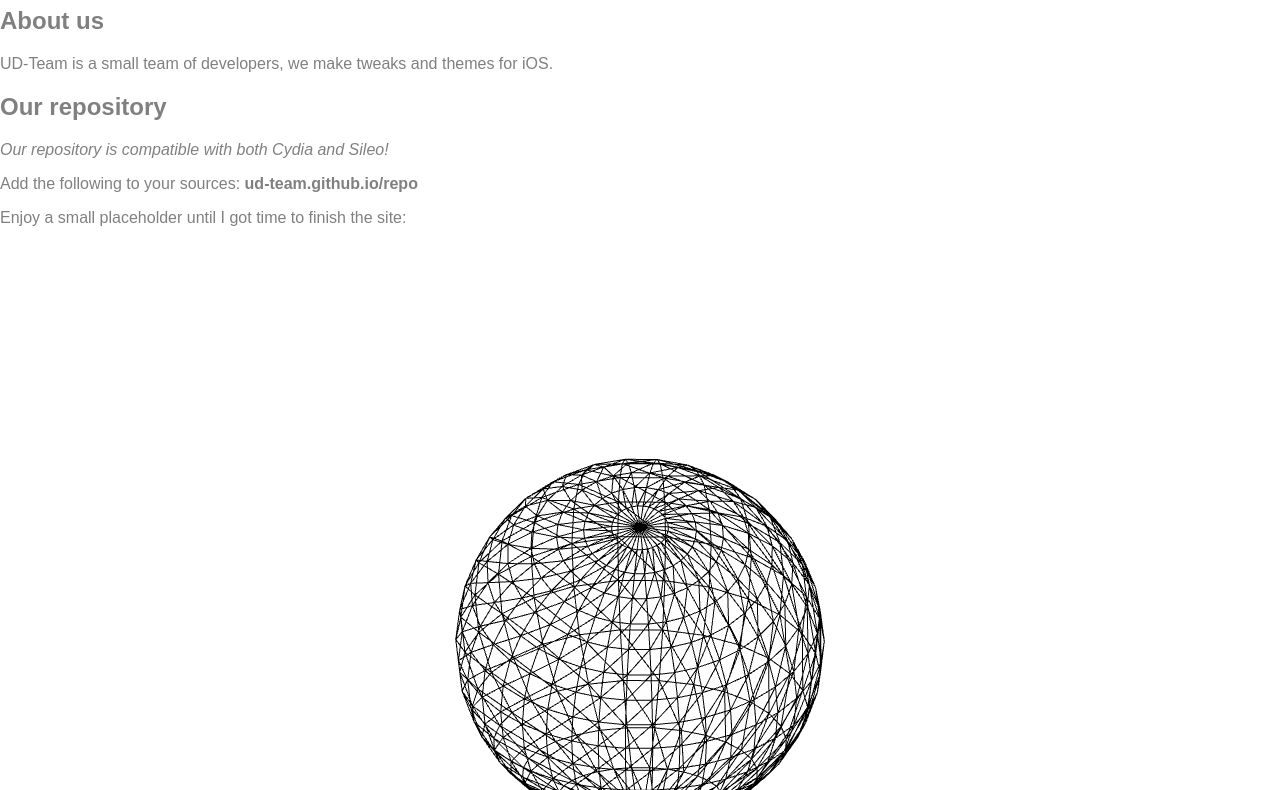
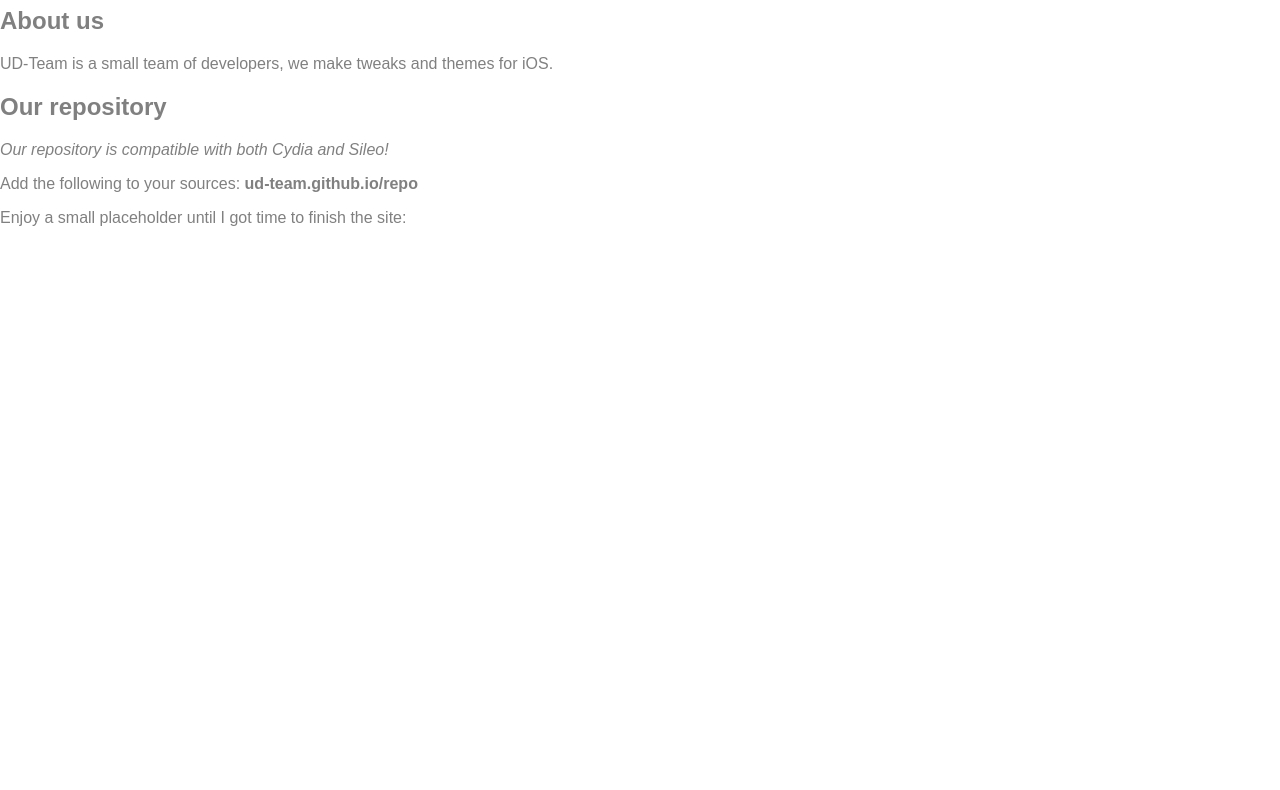
Before and after one commit to ud-team/ud-team.github.io, a plain HTML site: page index.html in a window 1280 px wide. Shown: the part 121-911 px from the top of the page. After the commit the page ends 800 px from the top, so only its background shows below. Drawn offline with nearby package versions, Linux system fonts and the light colour scheme; animation ran at ten frames a second.

Commit message:
Remove placeholder

```diff
--- a/index.html
+++ b/index.html
@@ -2,7 +2,6 @@
 <html>
 	<head>
 		<title>UD-Team's official site!</title>
-		<meta charset="utf-8">
 		<link rel="stylesheet" href="Styles.css">
 		<style>
 			body {
@@ -24,45 +23,5 @@
 		<p><i>Our repository is compatible with both Cydia and Sileo!</i></p>
 		<p>Add the following to your sources: <b>ud-team.github.io/repo</b></p>
 		<p>Enjoy a small placeholder until I got time to finish the site:</p>
-		<script src="https://cdnjs.cloudflare.com/ajax/libs/three.js/94/three.min.js"></script>
-		<script>
-
-			var camera, scene, renderer;
-			var geometry, material, mesh;
-
-			function init() {
-
-				camera = new THREE.PerspectiveCamera( 75, window.innerWidth / window.innerHeight, 0.1, 10 );
-				camera.position.z = 3;
-
-				scene = new THREE.Scene();
-				scene.background = new THREE.Color( 0xffffff );
-
-				geometry = new THREE.SphereGeometry( 1 );
-				material = new THREE.MeshBasicMaterial( { color: 0x000000, wireframe: true } );
-
-				mesh = new THREE.Mesh( geometry, material );
-				scene.add( mesh );
-
-				renderer = new THREE.WebGLRenderer( { antialias: true } );
-				renderer.setSize( window.innerWidth, window.innerHeight );
-				document.body.appendChild( renderer.domElement );
-
-			}
-
-			function animate( time ) {
-
-				mesh.rotation.x = time * 0.0005;
-				mesh.rotation.y = time * 0.001;
-
-				renderer.render( scene, camera );
-				requestAnimationFrame( animate );
-
-			}
-
-			init();
-			requestAnimationFrame( animate );
-
-		</script>
 	</body>
 </html>
```
